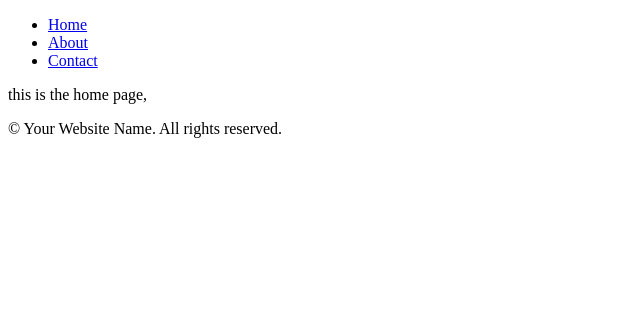
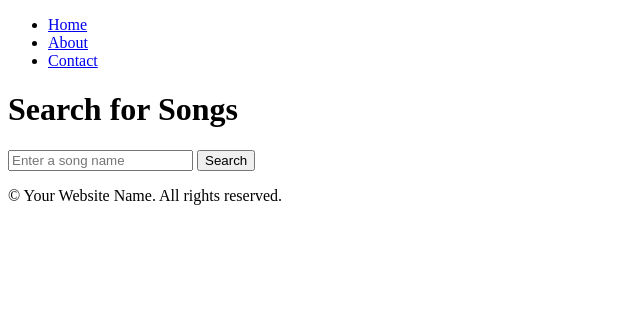
Before and after one commit to ChristopherChari/Morales, a Django app: page / in a window 1280 px wide. Shown: the top 330 px of the page, without its empty margins (0-640 px from the left). Run offline with Django 4.2, Linux system fonts and the light colour scheme.

Commit message:
add a search bar to the home page

```diff
--- a/Morales/putyouon/templates/home.html
+++ b/Morales/putyouon/templates/home.html
@@ -1,4 +1,12 @@
-{% extends 'base.html' %}{%block title%} Home Page {%endblock%}
-{%block content%}
-<p>this is the home page,</p>
-{%endblock%}
+{% extends 'base.html' %}
+{% block title %} Home Page {% endblock %}
+
+{% block content %}
+<div class="container">
+    <h1>Search for Songs</h1>
+    <form id="search-form" action="{% url 'search_results' %}" method="GET">
+        <input type="text" id="search-query" name="q" placeholder="Enter a song name">
+        <button type="submit">Search</button>
+    </form>
+</div>
+{% endblock %}
--- a/Morales/putyouon/urls.py
+++ b/Morales/putyouon/urls.py
@@ -17,5 +17,6 @@ urlpatterns = [
     path('profile/', views.profile_view, name='profile'),
     path('search/<str:query>/', views.search_spotify, name='search_spotify'),
     path('song/<str:song_id>/', views.song_detail, name='song_detail'),
-    path('like_song/<str:song_id>/', views.like_song, name='like_song')
+    path('like_song/<str:song_id>/', views.like_song, name='like_song'),
+    path('search_results/', views.search_spotify, name='search_results')
 ]
--- a/Morales/putyouon/views.py
+++ b/Morales/putyouon/views.py
@@ -100,7 +100,6 @@ def profile_view(request):
         song_info = {
             'title': song_details['name'] if song_details else '',
             'artist': song_details['artists'][0]['name'] if song_details else '',
-
             # Add more song details here as needed
         }
         reviewed_songs.append(song_info)
@@ -110,21 +109,32 @@ def profile_view(request):
 
     return render(request, 'profile.html', {'reviews': reviews, 'reviewed_songs': reviewed_songs, 'liked_songs': liked_songs})
 
-def search_spotify(request, query):
-    # Initialize Spotify client
-    client_credentials_manager = SpotifyClientCredentials(
-        client_id=settings.SPOTIFY_API['CLIENT_ID'],
-        client_secret=settings.SPOTIFY_API['CLIENT_SECRET']
-    )
-    sp = spotipy.Spotify(client_credentials_manager=client_credentials_manager)
+def search_spotify(request):
+    query = request.GET.get('q', '')
 
-    # Make a Spotify API request (example: search for tracks)
-    results = sp.search(q=query, type='track', limit=10)
+    if query:
+        # Initialize Spotify client
+        client_credentials_manager = SpotifyClientCredentials(
+            client_id=settings.SPOTIFY_API['CLIENT_ID'],
+            client_secret=settings.SPOTIFY_API['CLIENT_SECRET']
+        )
+        sp = spotipy.Spotify(client_credentials_manager=client_credentials_manager)
 
-    # Extract relevant data from the results
-    tracks = results.get('tracks', {}).get('items', [])
+        # Make a Spotify API request (example: search for tracks)
+        results = sp.search(q=query, type='track', limit=10)
 
-    return render(request, 'search_results.html', {'tracks': tracks})
+        # Extract relevant data from the results
+        tracks = results.get('tracks', {}).get('items', [])
+    else:
+        # No query provided, return an empty list of tracks
+        tracks = []
+
+    context = {
+        'query': query,
+        'tracks': tracks,
+    }
+
+    return render(request, 'search_results.html', context)
 
 @login_required
 def song_detail(request, song_id):
```
